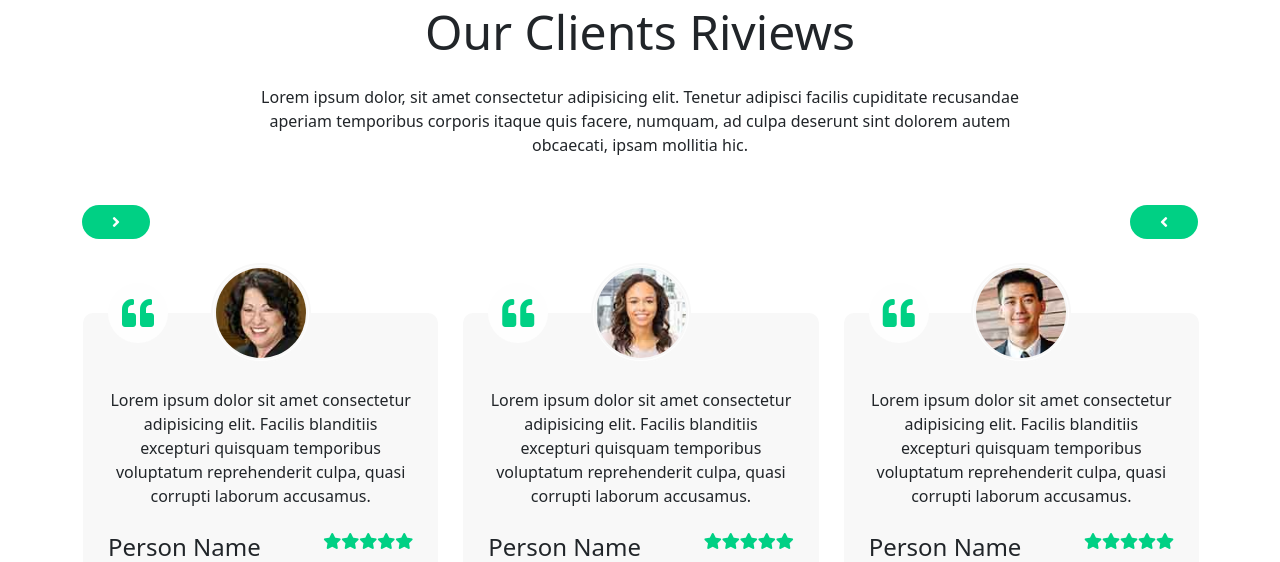
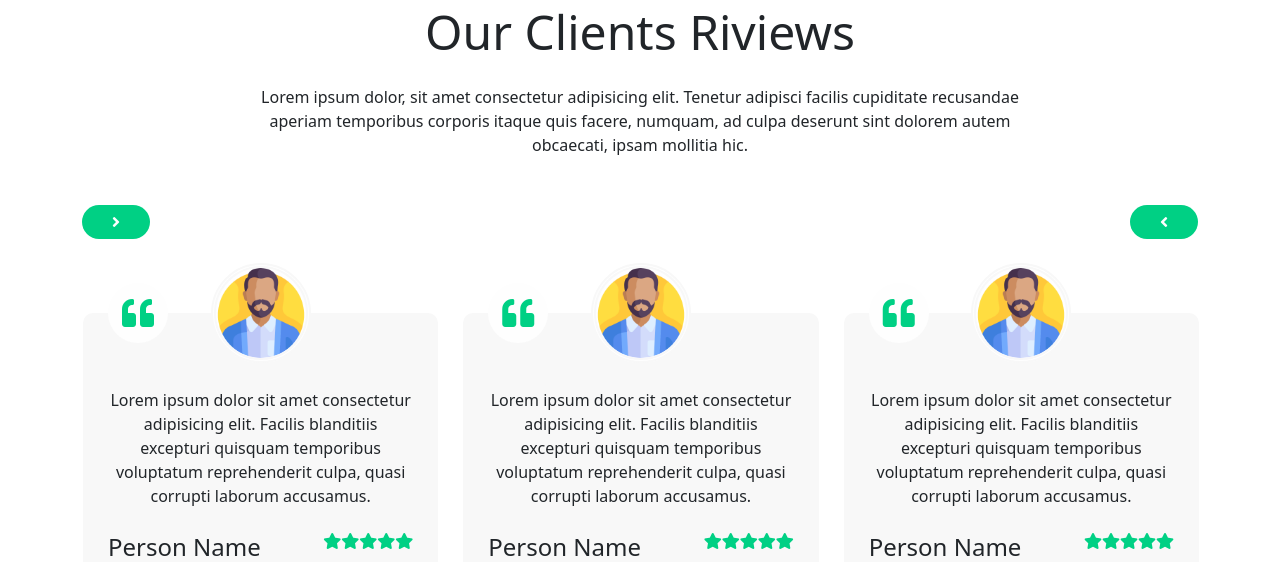
Before and after one commit to KennedyOti/dijisoftwaresv0, a Laravel app: page / in a window 1280 px wide. Shown: the part 5541-6103 px from the top of the page. Run offline with Laravel 12, Linux system fonts and the light colour scheme; some libraries are stand-ins or nearby versions.

Commit message:
commit testimonial changes

```diff
--- a/resources/views/pages/home.blade.php
+++ b/resources/views/pages/home.blade.php
@@ -463,7 +463,7 @@
                         <i class="fas fa-quote-left fa-2x"></i>
                     </div>
                     <div class="testimonial-img">
-                        <img src="{{ asset('assets/img/testimonial-1.jpg') }}" class="img-fluid" alt="Image">
+                        <img src="{{ asset('assets/img/customer.png') }}" class="img-fluid" alt="Image">
                     </div>
                     <div class="testimonial-text">
                         <p class="mb-0">Lorem ipsum dolor sit amet consectetur adipisicing elit. Facilis
@@ -493,7 +493,7 @@
                         <i class="fas fa-quote-left fa-2x"></i>
                     </div>
                     <div class="testimonial-img">
-                        <img src="{{ asset('assets/img/testimonial-2.jpg') }}" class="img-fluid" alt="Image">
+                        <img src="{{ asset('assets/img/customer.png') }}" class="img-fluid" alt="Image">
                     </div>
                     <div class="testimonial-text">
                         <p class="mb-0">Lorem ipsum dolor sit amet consectetur adipisicing elit. Facilis
@@ -523,7 +523,7 @@
                         <i class="fas fa-quote-left fa-2x"></i>
                     </div>
                     <div class="testimonial-img">
-                        <img src="{{ asset('assets/img/testimonial-3.jpg') }}" class="img-fluid" alt="Image">
+                        <img src="{{ asset('assets/img/customer.png') }}" class="img-fluid" alt="Image">
                     </div>
                     <div class="testimonial-text">
                         <p class="mb-0">Lorem ipsum dolor sit amet consectetur adipisicing elit. Facilis
@@ -553,7 +553,7 @@
                         <i class="fas fa-quote-left fa-2x"></i>
                     </div>
                     <div class="testimonial-img">
-                        <img src="{{ asset('assets/img/testimonial-2.jpg') }}" class="img-fluid" alt="Image">
+                        <img src="{{ asset('assets/img/customer.png') }}" class="img-fluid" alt="Image">
                     </div>
                     <div class="testimonial-text">
                         <p class="mb-0">Lorem ipsum dolor sit amet consectetur adipisicing elit. Facilis
```
Also changed, not shown: public/assets/img/customer.png (added).
